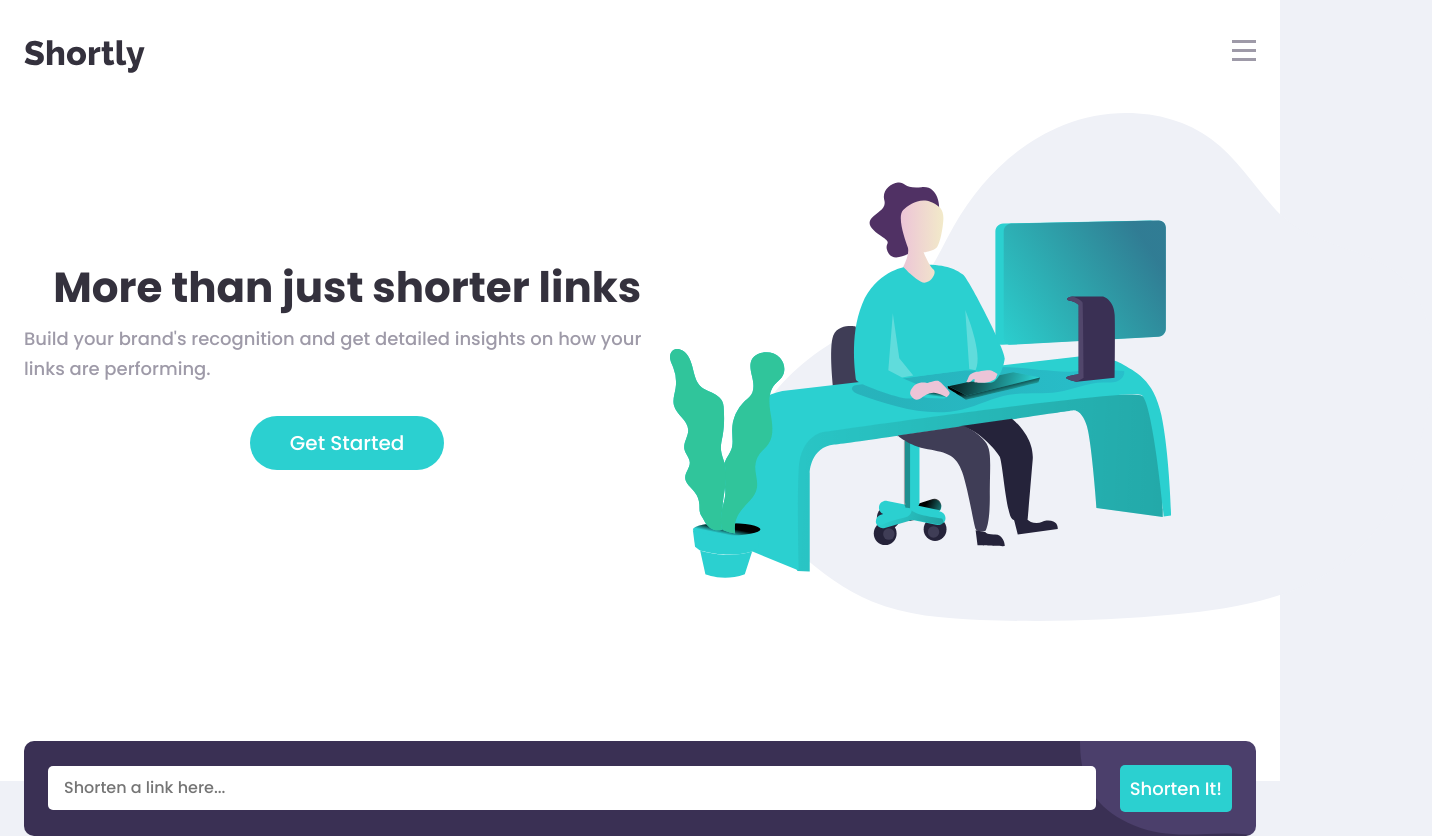
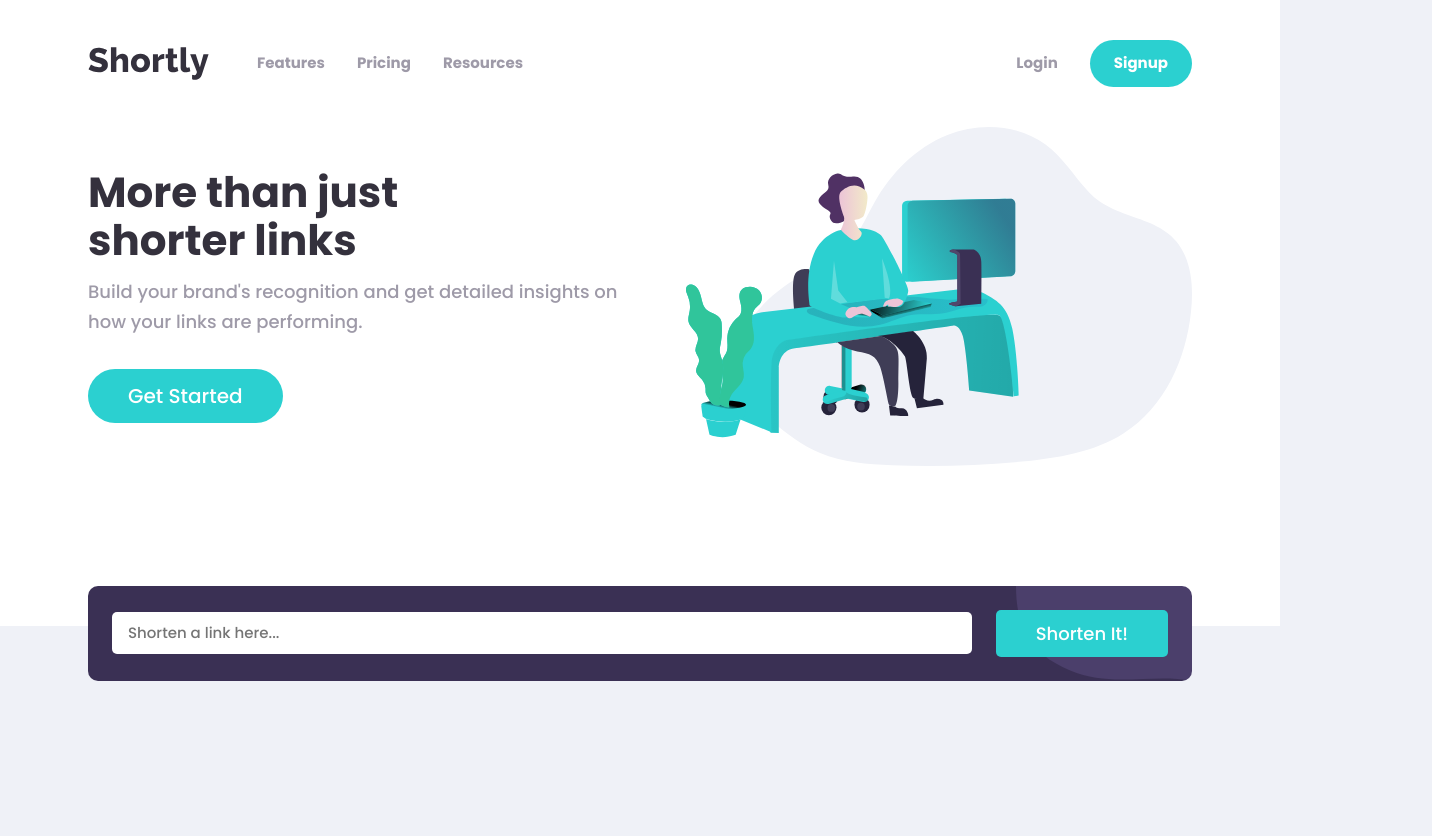
Before and after one commit to Tupchu/url-shortener, a website built with Vite: page index.html in a window 1280 px wide. Shown: the whole page, 1432 px wide, since content can reach past the window. After the commit the page ends 800 px from the top, so only its background shows below. Built offline with nearby package versions, Linux system fonts and the light colour scheme.

Commit message:
Added nav styles for mobile and desktop

```diff
--- a/index.html
+++ b/index.html
@@ -14,20 +14,32 @@
   <body>
     <header class="container">
       <nav>
-        <img src="public/images/logo.svg" alt="Shortly Logo" />
-        <!-- <i class="fa-solid fa-bars"></i>
-        <i class="fa-solid fa-x"></i> -->
-        <svg
-          width="24"
-          height="21"
-          viewBox="0 0 24 21"
-          fill="none"
-          xmlns="http://www.w3.org/2000/svg"
-        >
-          <rect width="24" height="3" fill="#9E9AA8" />
-          <rect y="9" width="24" height="3" fill="#9E9AA8" />
-          <rect y="18" width="24" height="3" fill="#9E9AA8" />
-        </svg>
+        <a href="#" class="logo"
+          ><img src="public/images/logo.svg" alt="Shortly Logo"
+        /></a>
+        <!-- <i class="fa-solid fa-bars"></i> -->
+        <!-- <i class="fa-solid fa-x"></i> -->
+
+        <div class="nav-items">
+          <ul class="nav-links">
+            <li><a href="">Features</a></li>
+            <li><a href="">Pricing</a></li>
+            <li><a href="">Resources</a></li>
+          </ul>
+
+          <hr />
+
+          <div class="nav-btns">
+            <a href="#">Login</a>
+            <button class="btn">Signup</button>
+          </div>
+        </div>
+
+        <div class="menu-icon">
+          <span class="bar"></span>
+          <span class="bar"></span>
+          <span class="bar"></span>
+        </div>
       </nav>
 
       <div class="hero">
@@ -49,7 +61,7 @@
       <section class="link-submission">
         <form id="link-form">
           <input type="text" placeholder="Shorten a link here..." name="link" />
-          <button id="link-btn">Shorten It!</button>
+          <button class="btn" id="link-btn">Shorten It!</button>
         </form>
       </section>
 
--- a/main.js
+++ b/main.js
@@ -2,6 +2,14 @@ import axios from "axios";
 
 const linkForm = document.querySelector("#link-form");
 const linkSubmissions = document.querySelector("#link-submissions");
+const navItems = document.querySelector(".nav-items");
+const menuIcon = document.querySelector(".menu-icon");
+
+// handle mobile navigation
+menuIcon.addEventListener("click", () => {
+  navItems.classList.toggle("active");
+  menuIcon.classList.toggle("active");
+});
 
 // shorten url form event
 linkForm.addEventListener("submit", (event) => {
@@ -23,7 +31,7 @@ function getShortLink(url) {
     .then((res) =>
       res.data.shorturl
         ? handleLinkSuccess(url, res.data.shorturl)
-        : handleLinkError(res.data.errorcode)
+        : handleInvalidLink(res.data.errorcode)
     )
     .catch((err) => console.log(err));
 }
@@ -49,7 +57,7 @@ function handleLinkSuccess(url, shorturl) {
   );
 }
 
-function handleLinkError(errorCode) {
+function handleInvalidLink(errorCode) {
   if (errorCode === 1) {
     // invalid url
   }
@@ -76,7 +84,7 @@ function addLinkSubmission(url, shorturl) {
     <hr />
     <div class="copy-container">
       <p class="shortened-url">${shorturl}</p>
-      <button class="copy-btn">Copy</button>
+      <button class="btn copy-btn">Copy</button>
     </div>
   </div>
 `;
--- a/style.css
+++ b/style.css
@@ -29,7 +29,9 @@
 
   /* Colors */
   --clr-white: #fff;
+  --clr-base: #9e9aa8;
   --clr-accent: #2bd0d0;
+  --clr-accent-light: #9ae3e3;
   --clr-primary: #34313d;
   --clr-primary-light: #3a3054;
 }
@@ -55,9 +57,10 @@ body {
   min-height: 100vh;
   line-height: 1.5;
   font-family: var(--font-family);
-  font-size: var(--fs-regular);
+  font-size: var(--fs-sm);
   overflow-x: hidden;
   background: #eff1f7;
+  color: var(--clr-base);
 }
 
 /* Set shorter line heights on headings and interactive elements */
@@ -99,19 +102,17 @@ select {
 
 /* General */
 .container {
-  padding: 0 1.5rem;
+  padding: 0 var(--spacing-md);
   margin-inline: auto;
+}
+
+button.btn:hover {
+  background-color: var(--clr-accent-light);
 }
 
 /* Header */
 header {
   background-color: var(--clr-white);
-}
-
-nav {
-  display: flex;
-  justify-content: space-between;
-  padding: var(--spacing-lgr) 0;
 }
 
 .hero {
@@ -123,7 +124,7 @@ nav {
 .hero img {
   height: 100%;
   min-height: 19rem;
-  width: 130%;
+  width: 100%;
 }
 
 .hero-cta {
@@ -138,7 +139,7 @@ nav {
 
 .hero-cta p {
   margin-bottom: var(--spacing-lg);
-  color: #9e9aa8;
+  color: var(--clr-base);
   font-size: var(--fs-md);
   line-height: 1.875rem;
   margin-top: var(--spacing-xs);
@@ -154,6 +155,106 @@ nav {
   padding: var(--spacing-xs) var(--spacing-lgr);
   cursor: pointer;
   margin-bottom: 10rem;
+}
+
+/* Mobile Navigation */
+nav {
+  display: flex;
+  justify-content: space-between;
+  align-items: center;
+  padding: var(--spacing-lgr) 0;
+  position: relative;
+  font-size: var(--fs-md);
+  font-weight: 700;
+}
+
+.nav-items {
+  display: none;
+  justify-content: center;
+  flex-direction: column;
+  text-align: center;
+  position: absolute;
+  width: 100%;
+  max-width: 30rem;
+  top: 6rem;
+  right: 0;
+  background-color: var(--clr-primary-light);
+  color: var(--clr-white);
+  border-radius: 0.625rem;
+  padding: var(--spacing-lgr) var(--spacing-md);
+}
+
+.nav-items hr {
+  height: 0.0625rem;
+  color: var(--clr-base);
+  opacity: 0.25;
+}
+
+nav .logo {
+  display: flex;
+}
+
+.nav-links {
+  list-style-type: none;
+}
+
+nav a {
+  text-decoration: none;
+}
+
+nav a:hover {
+  color: var(--clr-base);
+}
+
+.nav-links li {
+  margin-bottom: var(--spacing-lg);
+}
+
+.nav-btns {
+  display: flex;
+  flex-direction: column;
+  align-items: center;
+}
+
+.nav-btns a {
+  margin: var(--spacing-lg) 0;
+}
+
+.nav-btns button {
+  cursor: pointer;
+  background-color: var(--clr-accent);
+  border: none;
+  border-radius: 1.75rem;
+  padding: 0.75rem var(--spacing-md);
+  color: inherit;
+  min-width: 100%;
+  max-width: 30rem;
+}
+
+.menu-icon {
+  cursor: pointer;
+  display: flex;
+  flex-direction: column;
+  caret-color: transparent;
+}
+
+.bar {
+  height: 4px;
+  width: 1.5rem;
+  background-color: var(--clr-base);
+  margin: 3px 0;
+  opacity: 1;
+  transition: 300ms;
+}
+
+.menu-icon.active .bar:nth-child(1) {
+  transform: translateY(10px) rotate(-45deg);
+}
+.menu-icon.active .bar:nth-child(2) {
+  opacity: 0;
+}
+.menu-icon.active .bar:nth-child(3) {
+  transform: translateY(-10px) rotate(45deg);
 }
 
 /* Link submission */
@@ -182,7 +283,7 @@ nav {
   width: 100%;
   border-radius: 0.3125rem;
   border: none;
-  padding: 0.625rem;
+  padding: 0.625rem 2.5rem;
   background-color: #2bd0d0;
   color: var(--clr-white);
   font-size: var(--fs-md);
@@ -206,7 +307,7 @@ nav {
   border: none;
   margin: var(--spacing-smallest) calc(var(--spacing-md) * -1);
   opacity: 0.25;
-  background: #9e9aa8;
+  background: var(--clr-base);
 }
 
 .shortened-url {
@@ -228,8 +329,24 @@ nav {
   background-color: var(--clr-primary-light);
 }
 
+.copy-btn.copied:hover {
+  background-color: var(--clr-primary-light);
+}
+
+.hidden {
+  display: none;
+}
+
+.active {
+  display: flex;
+}
+
 /* Media queries */
-@media (min-width: 900px) {
+@media (min-width: 970px) {
+  .container {
+    padding: 0 5.5rem;
+  }
+
   header.container {
     padding-bottom: 10rem;
   }
@@ -240,7 +357,6 @@ nav {
 
   .hero {
     flex-direction: row;
-    gap: 0;
   }
 
   .hero-cta {
@@ -249,15 +365,25 @@ nav {
     justify-content: center;
   }
 
+  .hero-cta h1 {
+    text-align: left;
+  }
+
   .hero-cta .btn {
-    margin-bottom: 0;
+    margin: 0;
+    display: flex;
+    align-self: flex-start;
+  }
+
+  .menu-icon {
+    display: none;
   }
 
   .link-submission form {
     display: flex;
     justify-content: center;
     align-items: center;
-    gap: 1.5rem;
+    gap: var(--spacing-md);
   }
 
   .link-submission input {
@@ -285,13 +411,72 @@ nav {
   .copy-container {
     display: flex;
     align-items: center;
-    gap: 1.5rem;
+    gap: var(--spacing-md);
     white-space: nowrap;
   }
 
   .copy-btn {
-    padding: var(--spacing-smallest) 1.5rem;
+    margin-top: 0;
+    padding: var(--spacing-smallest) var(--spacing-md);
     box-sizing: content-box;
     min-width: 4rem;
   }
+
+  /* Desktop Navigation */
+  .nav-items {
+    display: flex;
+    flex-direction: row;
+    align-items: center;
+    justify-content: space-between;
+    position: initial;
+    width: 100%;
+    max-width: initial;
+    background-color: initial;
+    color: initial;
+    border-radius: none;
+    padding: 0;
+    color: inherit;
+    font-size: var(--fs-sm);
+  }
+
+  .nav-items hr {
+    display: none;
+  }
+
+  .nav-links {
+    display: flex;
+    margin-left: 3rem;
+  }
+
+  .nav-links li {
+    margin: 0;
+  }
+
+  .nav-items a:hover {
+    color: #34313d;
+  }
+
+  .nav-links li:not(:last-child) {
+    margin-right: var(--spacing-lg);
+  }
+
+  .nav-btns {
+    flex-direction: row;
+  }
+
+  .nav-btns a {
+    margin: 0;
+    margin-right: var(--spacing-lg);
+  }
+
+  .nav-btns button {
+    color: var(--clr-white);
+    min-width: initial;
+  }
 }
+
+@media (min-width: 1300px) {
+  .container {
+    padding: 0 10.5rem;
+  }
+}
```
